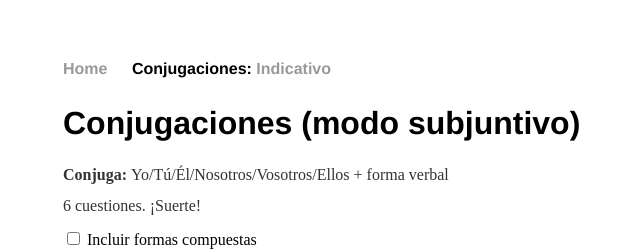
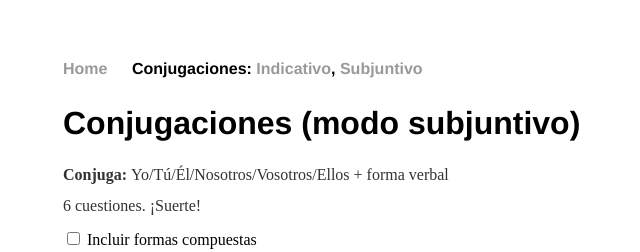
Before and after one commit to jmzama/jmzama.github.io, a Jekyll site: the page built from conjugaciones/subjuntivo.html, in a window 1280 px wide. Shown: the top 252 px of the page, without its empty margins (129-769 px from the left). Built offline with Jekyll 4.4.1, drawn with Linux system fonts in a browser that asks for light colours.

Commit message:
Update default.html
Added link to subjuntivo page

```diff
--- a/_layouts/default.html
+++ b/_layouts/default.html
@@ -9,7 +9,8 @@
 			<nav>
 	    		<ul>
 	        		<li><a href="/">Home</a></li>
-		        	<li>Conjugaciones: <a href="/conjugaciones/indicativo.html">Indicativo</a></li>
+		        	<li>Conjugaciones: <a href="/conjugaciones/indicativo.html">Indicativo</a>,
+				<a href="/conjugaciones/subjuntivo.html">Subjuntivo</a></li>
 	    		</ul>
 			</nav>
 			<div class="container">
```
